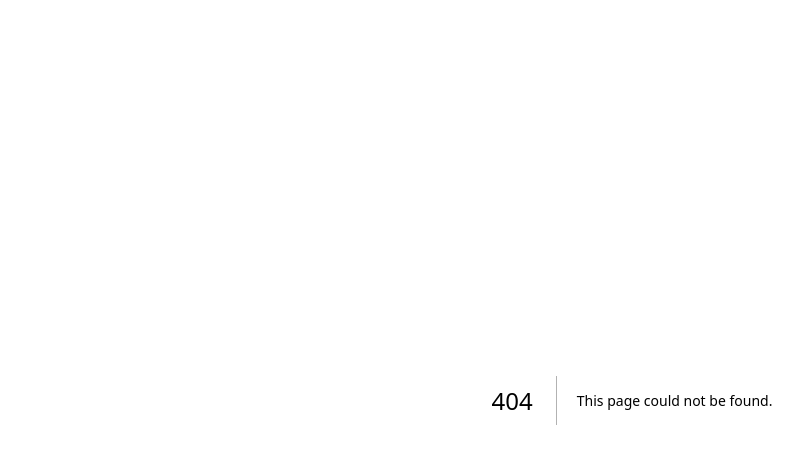
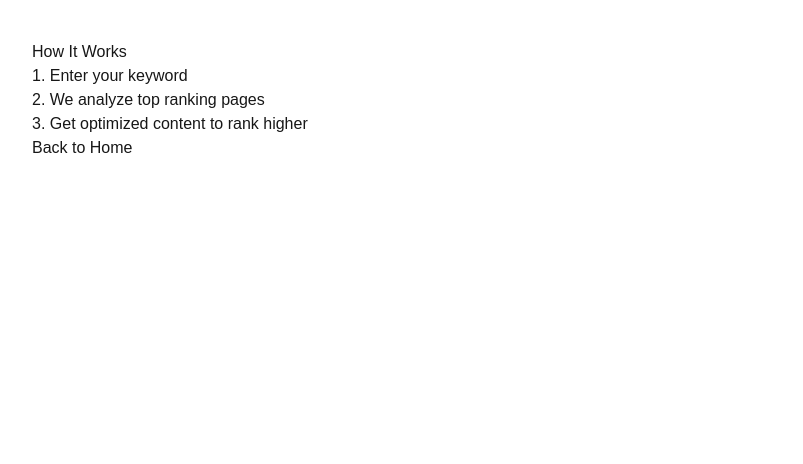
Before and after one commit to ramunayak123/flyrankfinal, a Next.js app: page /work in a window 1280 px wide. Before the commit this address had no page. Shown: the top 464 px of the page, without its empty margins (8-811 px from the left). Built offline with nearby package versions, Linux system fonts and the light colour scheme.

Commit message:
Create WorkPage component with instructions

```diff
--- /dev/null
+++ b/app/work/page.tsx
@@ -0,0 +1,11 @@
+export default function WorkPage() {
+  return (
+    <div style={{ padding: '40px', fontFamily: 'sans-serif' }}>
+      <h1>How It Works</h1>
+      <p>1. Enter your keyword</p>
+      <p>2. We analyze top ranking pages</p>
+      <p>3. Get optimized content to rank higher</p>
+      <a href="/">Back to Home</a>
+    </div>
+  );
+}
```
